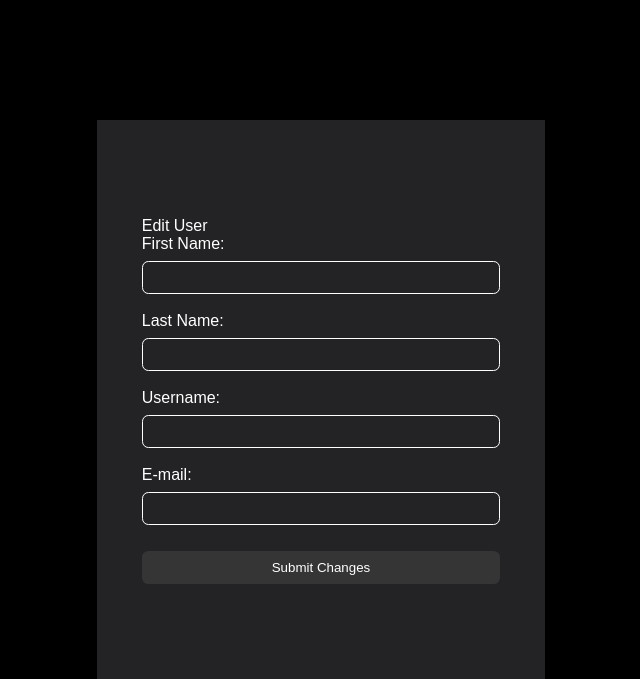
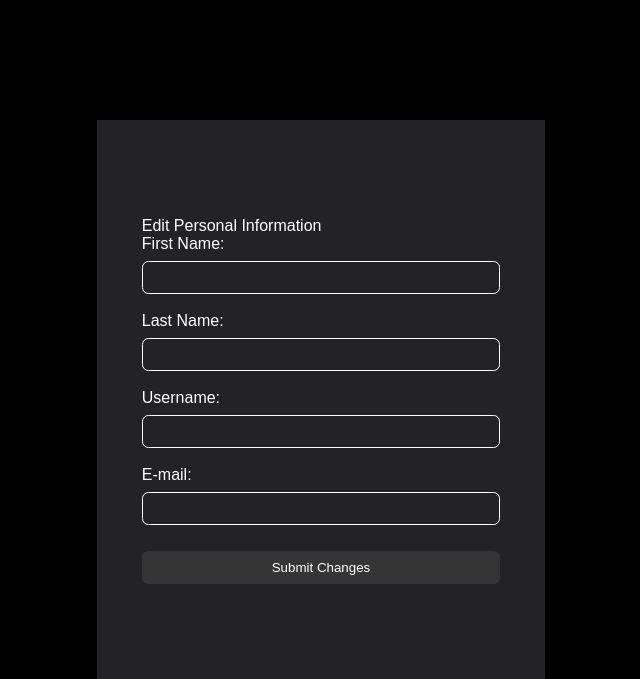
Before and after one commit to roychon/CodeVision, a PHP site: page /sites/view/settings.php in a window 1280 px wide. Shown: the top 679 px of the page, without its empty margins (319-959 px from the left). Run offline with PHP 8.4, Linux system fonts and the light colour scheme; the template is opened without the code that fills it, so the values that code supplies are empty; some libraries are stand-ins or nearby versions.

Commit message:
settings.php fixing

```diff
--- a/view/settings.php
+++ b/view/settings.php
@@ -7,7 +7,7 @@ ob_start();
 
 <div id="settings-form">
     <form action="index.php?action=submitPersonalInfo" method="POST" id="settingsForm">
-        <p id="edit-user-title">Edit User</p>
+        <p id="edit-user-title">Edit Personal Information</p>
         <input type="hidden" name="id" value="<?= $userinfo->id ?>">
         <p>
             <label for="firstName">First Name: </label>
```
